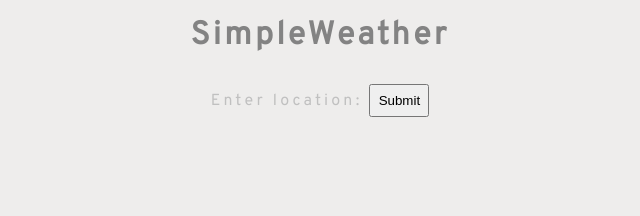
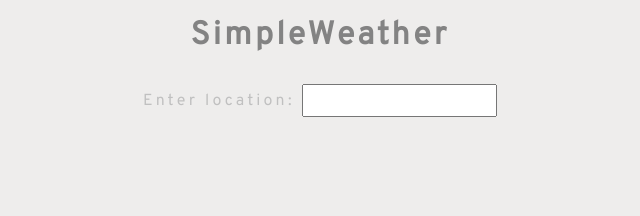
Before and after one commit to RohanLodhi/weather, a plain HTML site: page index.html in a window 1280 px wide. Shown: the whole page, without its empty margins (320-960 px from the left). Drawn offline with Linux system fonts and the light colour scheme.

Commit message:
event fix

```diff
--- a/index.html
+++ b/index.html
@@ -15,7 +15,7 @@
         <h1 class="heading">SimpleWeather</h1>
         <form class="form">
             <label for="city">Enter location:</label>
-            <input type="submit" name="city" class="input">
+            <input type="text" name="city" class="input">
         </form>
         <br><br><br>
         <div class="card display">
```
